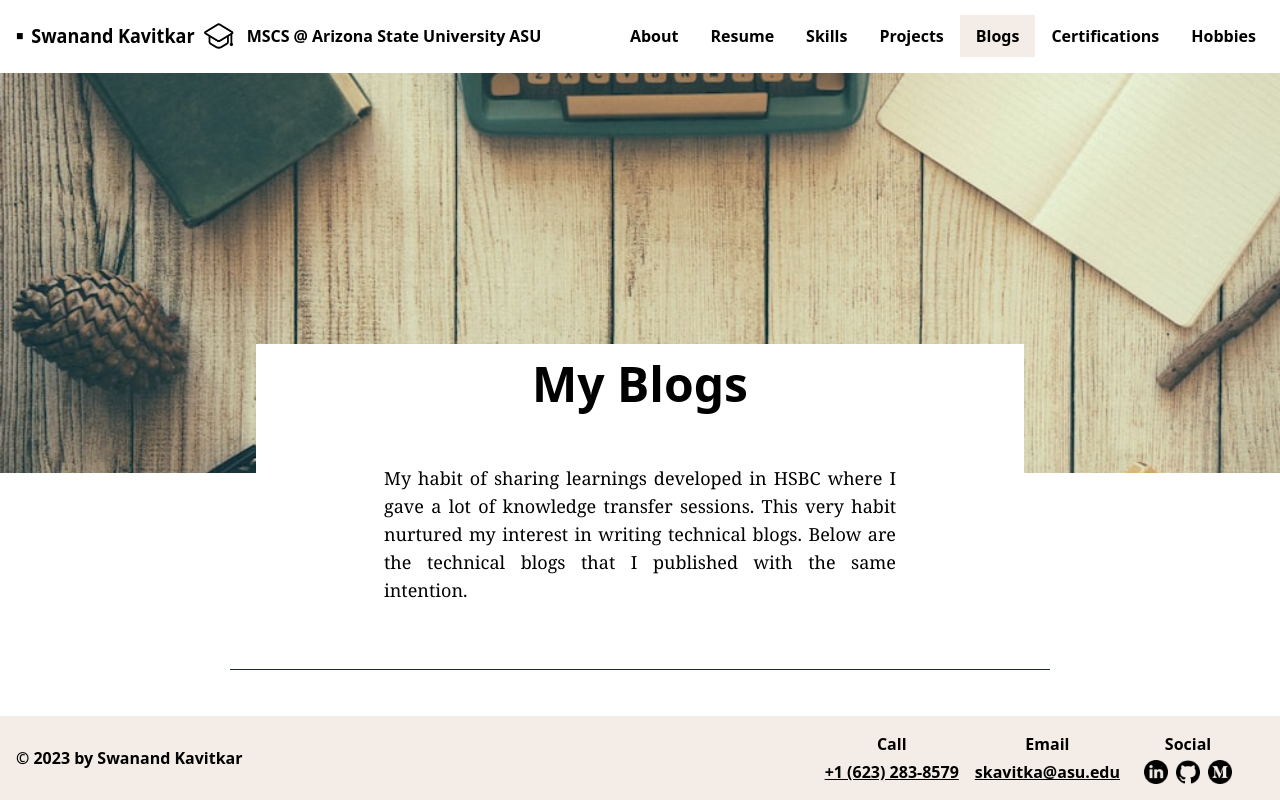
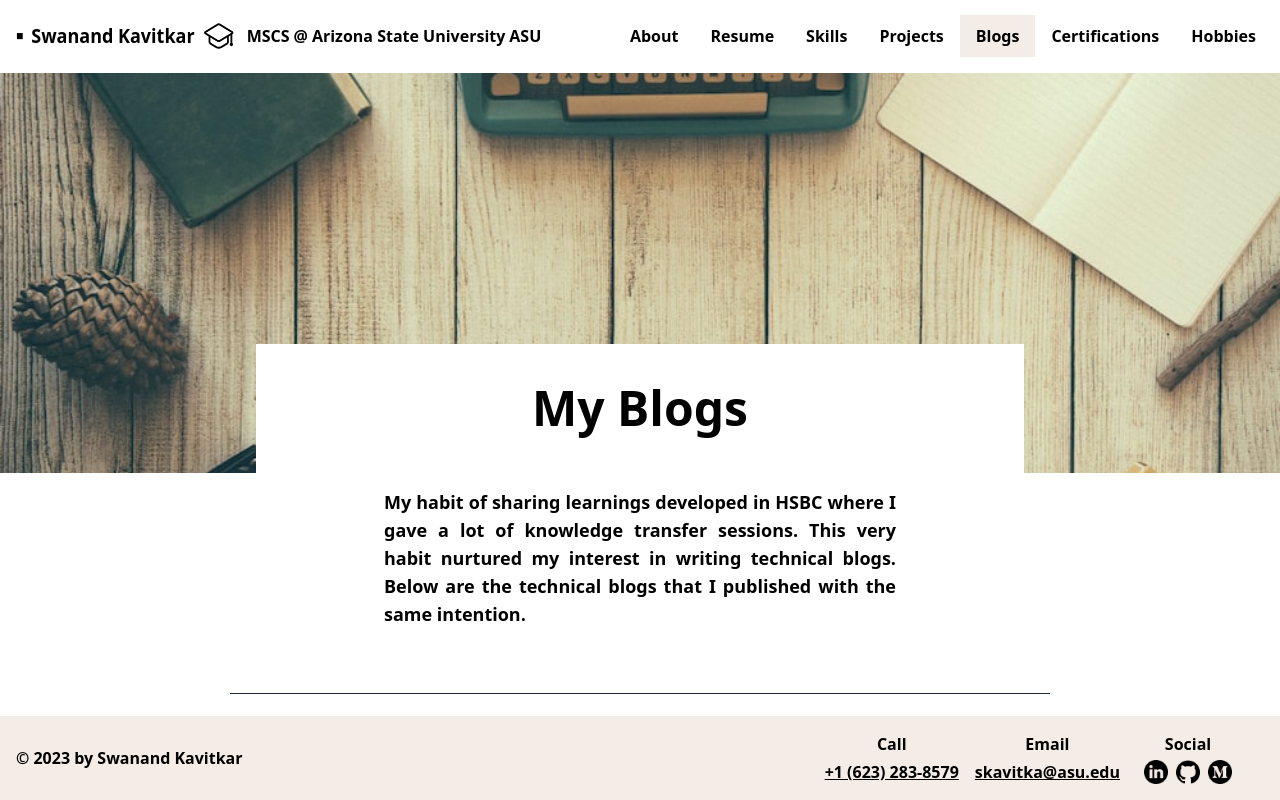
Before and after one commit to S-Threepio/S-Threepio.github.io, a React (Create React App) app: page /blogs in a window 1280 px wide. Built offline with nearby package versions, Linux system fonts and the light colour scheme.

Commit message:
Blog page finished

```diff
--- a/src/components/Blogs/Blog.js
+++ b/src/components/Blogs/Blog.js
@@ -25,12 +25,12 @@ const Blog = (props) => {
             {blog.title}{" "}
             <a
               href={blog.link}
-              className="text-2xl text-blue-950 font-bold underline"
+              className="text-lg lg:text-2xl text-blue-950 font-bold underline"
             >
               {blog.label}
             </a>
           </div>
-          <div className="w-4/5 font-semibold text-justify">{blog.info}</div>
+          <div className="w-4/5 text-lg text-justify">{blog.info}</div>
         </div>
       </div>
       {!isLast && (
--- a/src/components/Blogs/Blogs.js
+++ b/src/components/Blogs/Blogs.js
@@ -24,7 +24,7 @@ const Blogs = () => {
     },
     {
       img: b3,
-      title: "03 Crypto Currency Block chain application",
+      title: "03 Crypto Currency Block Chain Application",
       link: "https://s-threepio.medium.com/creating-a-cryptocurrency-blockchain-app-46d057d9a712",
       label: "[Medium]",
       info: "I wrote about the workings of the blockchain technology. I also explained how your own cryptocurrency can be created by using a redis publish subscribe model for peers.",
@@ -38,8 +38,10 @@ const Blogs = () => {
         className="w-screen h-[50vh] object-center object-cover"
       />
       <div className="mb-[5%] md:relative md:bottom-[20%]  md:mb-[-5%] flex flex-col w-4/5 lg:w-3/5 bg-white items-center">
-        <div className="text-4xl md:text-5xl font-bold p-4">My Blogs</div>
-        <div className="mx-10 text-base md:text-lg md:mx-20 lg:mx-32 mt-10 font-serif text-justify">
+        <div className="text-4xl md:text-5xl font-bold p-4 md:mt-6">
+          My Blogs
+        </div>
+        <div className="mx-10 font-semibold md:text-lg md:mx-20 lg:mx-32 mt-10 text-justify">
           My habit of sharing learnings developed in HSBC where I gave a lot of
           knowledge transfer sessions. This very habit nurtured my interest in
           writing technical blogs. Below are the technical blogs that I
```
